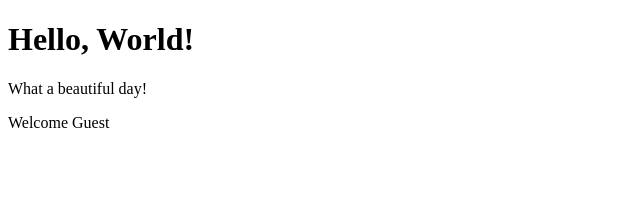
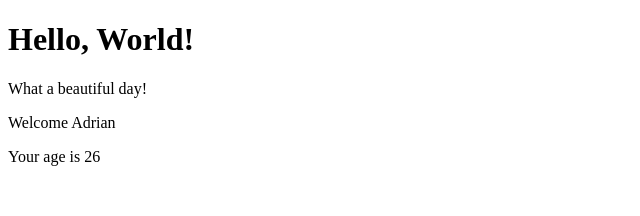
Before and after one commit to cyberRasam/React-exercises-Develhope, a React (Create React App) app in the folder my-app/: page / in a window 1280 px wide. Shown: the top 216 px of the page, without its empty margins (0-640 px from the left). Built offline with nearby package versions, Linux system fonts and the light colour scheme.

Commit message:
props 03 exc

```diff
--- a/my-app/src/components/App.jsx
+++ b/my-app/src/components/App.jsx
@@ -7,7 +7,7 @@ export class App extends React.Component {
     return (
       <div>
         <Hello />
-        <Welcome name={0} />
+        <Welcome name="Adrian" age = "26"/>
       </div>
     );
   }
--- a/my-app/src/components/Welcome.jsx
+++ b/my-app/src/components/Welcome.jsx
@@ -3,10 +3,21 @@ import React from 'react';
 export class Welcome extends React.Component {
   render() {
     return (
+
       <div>
-        {!!this.props.name && <p>Welcome {this.props.name}</p>}
-        {!this.props.name && <p>Welcome Guest</p>}
+        {
+          !!this.props.name
+          ? <p>Welcome {this.props.name}</p>
+          : <p>Welcome Guest</p>
+        }
+        <p>Your age is {this.props.age}</p>
+
       </div>
+
+      // <div>
+      //   {!!this.props.name && <p>Welcome {this.props.name}</p>}
+      //   {!this.props.name && <p>Welcome Guest</p>}
+      // </div>
 
     // <p>Welcome {this.props.name}</p>
     );
```
